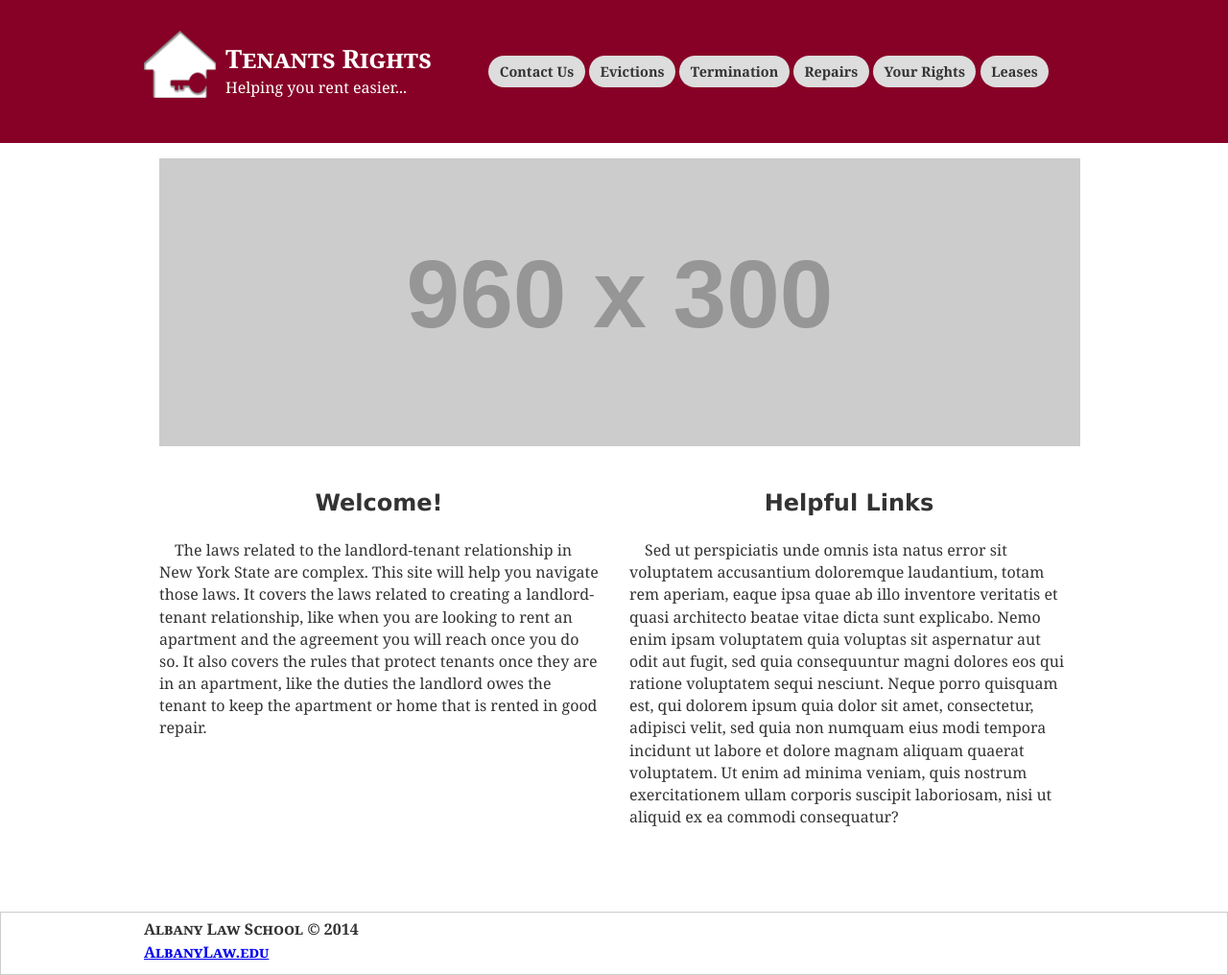
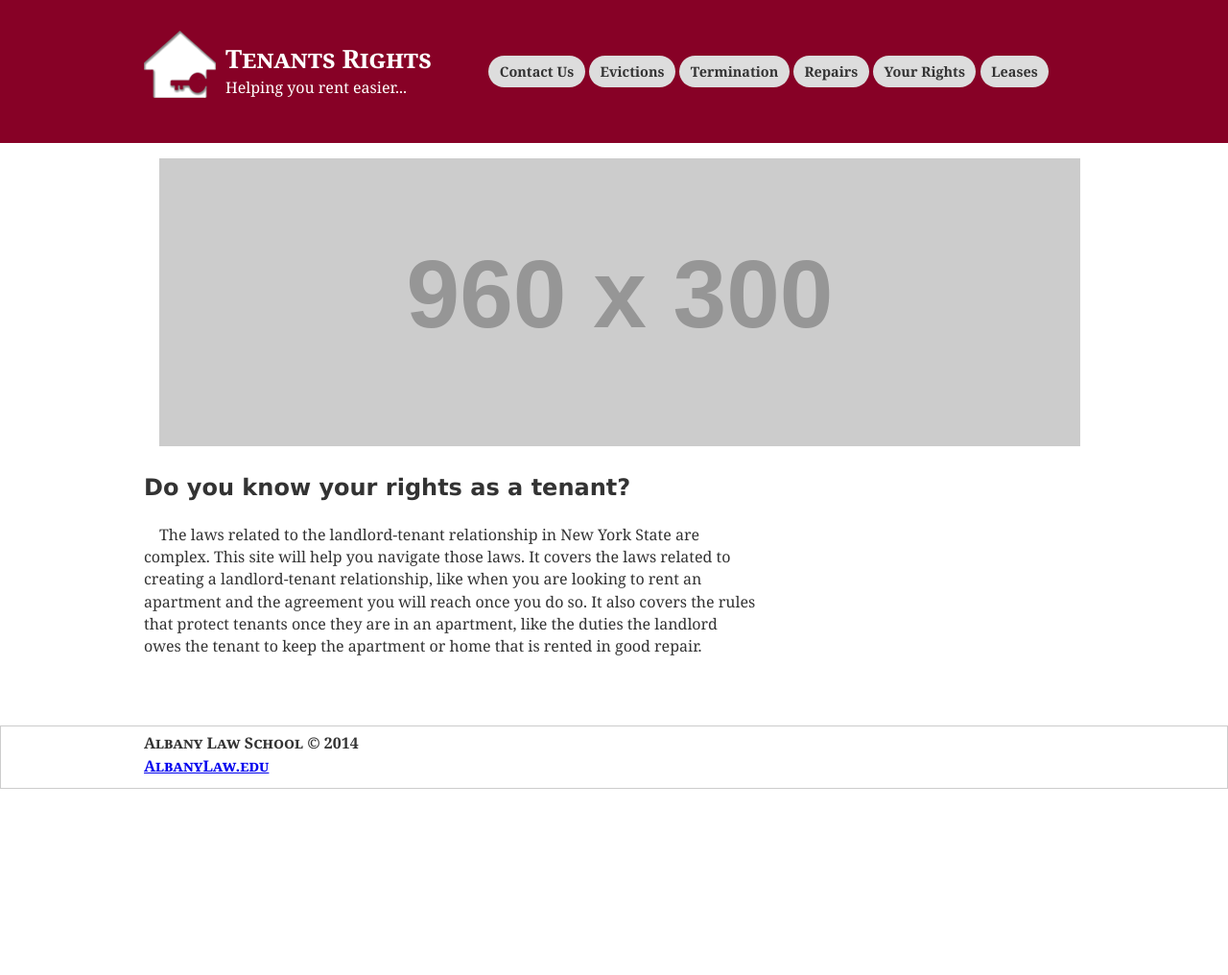
Before and after one commit to iinf362/team5, a Jekyll site: the page built from index.html, in a window 1280 px wide. Shown: the whole page at 96% size. Built offline with Jekyll 4.4.1, drawn with Linux system fonts in a browser that asks for light colours; nearby versions of some CDN libraries; library files that are not in the unit come from our copies; after the commit the page ends 900 px from its top, so only the background shows below that.

Commit message:
Adjusts in the home page

```diff
--- a/css/style.css
+++ b/css/style.css
@@ -302,3 +302,11 @@ h3{
 .cf {
 	*zoom: 1;
 }
+
+.welcome-text{
+	text-align: center;
+}
+
+.welcome-title{
+	text-align: center;
+}
--- a/index.html
+++ b/index.html
@@ -8,15 +8,8 @@ title: Home
         <img class="hero-img" src="http://placehold.it/960x300*/" alt="">
     </div>
     <div class="content-columns cf">
-        <div class="col col-news">
-            <h2>Welcome!</h2>
-            <p>The laws related to the landlord-tenant relationship in New York State are complex. This site will help you navigate those laws. It covers the laws related to creating a landlord-tenant relationship, like when you are looking to rent an apartment and the agreement you will reach once you do so. It also covers the rules that protect tenants once they are in an apartment, like the duties the landlord owes the tenant to keep the apartment or home that is rented in good repair.
-            </p>
-        </div>
-
-        <div class="col col-links">
-            <h2>Helpful Links</h2>
-            <p>Sed ut perspiciatis unde omnis ista natus error sit voluptatem accusantium doloremque laudantium, totam rem aperiam, eaque ipsa quae ab illo inventore veritatis et quasi architecto beatae vitae dicta sunt explicabo. Nemo enim ipsam voluptatem quia voluptas sit aspernatur aut odit aut fugit, sed quia consequuntur magni dolores eos qui ratione voluptatem sequi nesciunt. Neque porro quisquam est, qui dolorem ipsum quia dolor sit amet, consectetur, adipisci velit, sed quia non numquam eius modi tempora incidunt ut labore et dolore magnam aliquam quaerat voluptatem. Ut enim ad minima veniam, quis nostrum exercitationem ullam corporis suscipit laboriosam, nisi ut aliquid ex ea commodi consequatur?</p>
-        </div>
+        <h2 class="wecolme-title">Do you know your rights as a tenant?</h2>
+        <p class="wecolme-text">The laws related to the landlord-tenant relationship in New York State are complex. This site will help you navigate those laws. It covers the laws related to creating a landlord-tenant relationship, like when you are looking to rent an apartment and the agreement you will reach once you do so. It also covers the rules that protect tenants once they are in an apartment, like the duties the landlord owes the tenant to keep the apartment or home that is rented in good repair.
+        </p>
     </div>
 </div>
```
